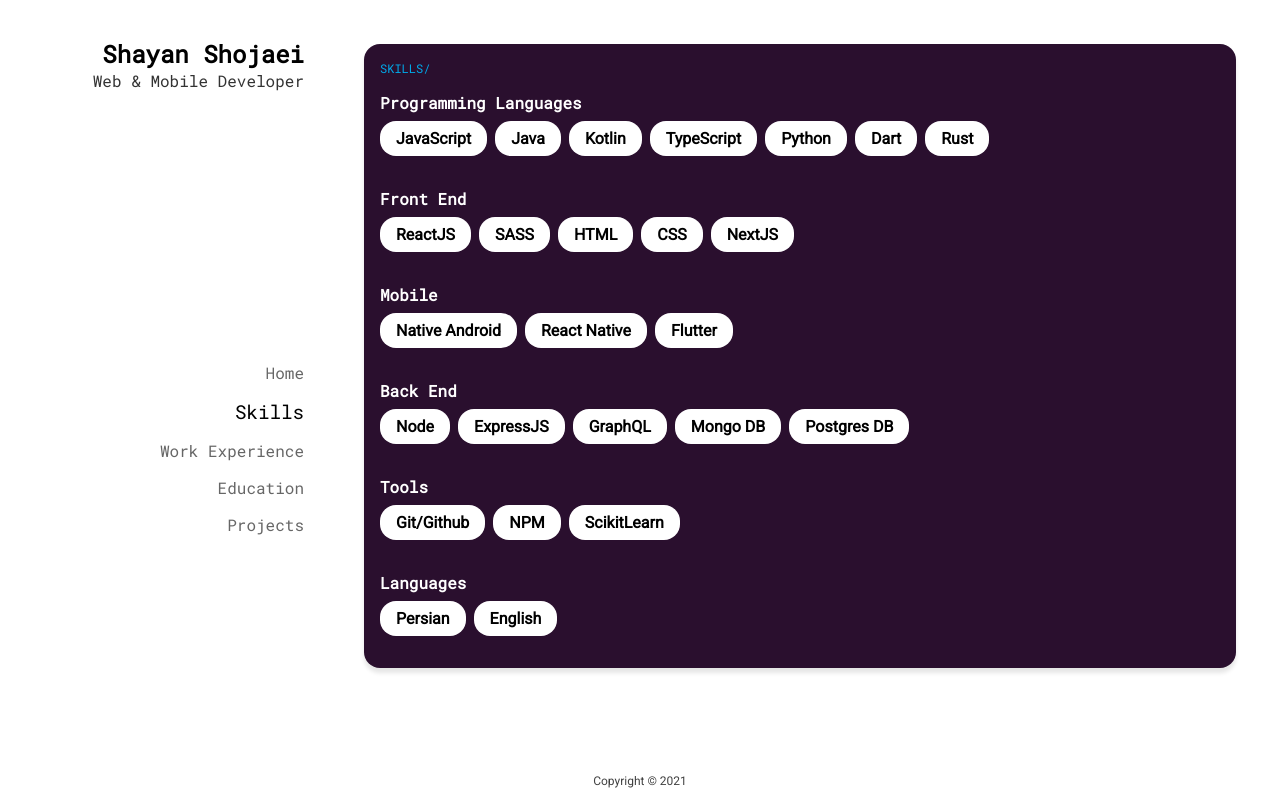
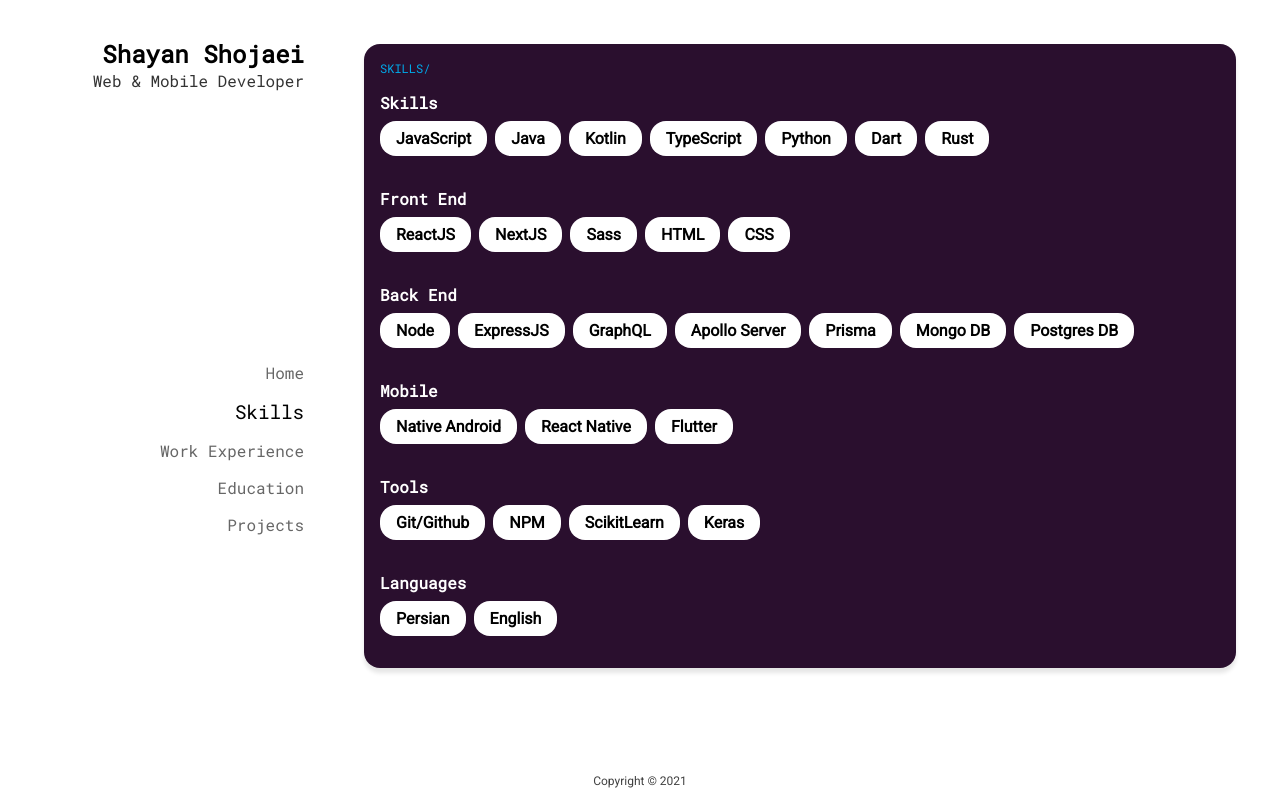
Before and after one commit to shayan-shojaei/portfolio, a React (Create React App) app: page /#/skills in a window 1280 px wide. Built offline with nearby package versions, Linux system fonts and the light colour scheme; the HTML template or start-up script is replaced by a standard one.

Commit message:
fix: extract resources to external json files

```diff
--- a/src/Components/Education/Education.tsx
+++ b/src/Components/Education/Education.tsx
@@ -1,4 +1,13 @@
 import './Education.scss';
+
+import education from '../../resources/education.json';
+
+type EducationType = {
+	title: string;
+	organization: string;
+	startYear: string;
+	endYear: string;
+};
 
 export default function Education() {
 	return (
@@ -7,31 +16,23 @@
 				<span className="page-route">education/</span>
 
 				<section className="education">
-					<EducationItem
-						title="BSc. Computer Science"
-						organization="Kharazmi University"
-						startYear="2020"
-						endYear="Present"
-					/>
+					{education.map((item: EducationType) => (
+						<EducationItem item={item} />
+					))}
 				</section>
 			</div>
 		</div>
 	);
 }
 
-const EducationItem = (props: {
-	title: string;
-	organization: string;
-	startYear: string;
-	endYear: string;
-}) => (
+const EducationItem = ({ item }: { item: EducationType }) => (
 	<article className="education-item">
 		<p>
-			{props.organization}
+			{item.organization}
 			<span>
-				{props.startYear} - {props.endYear}
+				{item.startYear} - {item.endYear}
 			</span>
 		</p>
-		<h3>{props.title}</h3>
+		<h3>{item.title}</h3>
 	</article>
 );
--- a/src/Components/Nav/Nav.scss
+++ b/src/Components/Nav/Nav.scss
@@ -102,8 +102,15 @@
 		transition: max-height 200ms;
 		max-height: 0;
 		overflow: hidden;
-		margin: auto 1rem;
+		margin: auto 0;
 		width: auto;
-		align-self: flex-end;
+		align-self: flex-start;
+		text-align: left;
+	}
+
+	.list-open {
+		padding: 0 1rem;
+		max-height: 350px;
+		margin: auto 0;
 	}
 }
--- a/src/Components/Projects/Projects.tsx
+++ b/src/Components/Projects/Projects.tsx
@@ -1,12 +1,21 @@
 import './Projects.scss';
-import { ProjectProperties, Project, getProjects } from './ProjectsResources';
+import projects from '../../resources/projects.json';
 import Chevron from '../Icons/Chevron';
 import { useState } from 'react';
 import cn from 'classnames';
 import Link from '../Icons/Link';
 import ImagePreview from '../Modals/ImagePreview/ImagePreview';
 
+export interface ProjectProperties {
+	title: string;
+	description: string;
+	type?: string;
+	url?: string;
+	images?: string[];
+}
+
 const initialPreviewImage = { src: '', alt: '' };
+
 export default function Projects() {
 	const [previewImage, setPreviewImage] = useState(initialPreviewImage);
 	return (
@@ -21,11 +30,11 @@
 			<div className="page-content">
 				<span className="page-route">projects/</span>
 				<div className="projects">
-					{getProjects().map((project: Project) => (
+					{projects.map((project: ProjectProperties) => (
 						<ProjectItem
-							project={project.project}
+							project={project}
 							onImageClick={(image) =>
-								setPreviewImage({ src: image, alt: project.project.title })
+								setPreviewImage({ src: image, alt: project.title })
 							}
 						/>
 					))}
--- a/src/Components/Projects/ProjectsResources.tsx
+++ /dev/null
@@ -1,38 +0,0 @@
-export interface ProjectProperties {
-	title: string;
-	description: string;
-	type?: string;
-	url?: string;
-	images?: string[];
-}
-export class Project {
-	constructor(public project: ProjectProperties) {}
-}
-
-export const getProjects = (): Project[] => {
-	const projects: Project[] = [];
-	projects.push(
-		new Project({
-			title: 'Trayl Website',
-			description:
-				'Trayl is an online intercity transportation solution. My task was to create and maintain the front-end side of the website, taking advantage of a GraphQL back-end; The website is also implemented as a PWA for better mobile usage.',
-			url: 'https://trayl.ir',
-			images: [
-				'/images/trayl-1.png',
-				'/images/trayl-2.png',
-				'/images/trayl-3.png',
-			],
-		}),
-		new Project({
-			title: 'Trayl Admin Panel',
-			description:
-				"Trayl's Admin Panel was designed and implemented with ease and speed in mind; Providing the support staff to see data in an organized fashion and finish batches of tasks with the least amout of clicks to get through the app.",
-			images: [
-				'/images/trayl-admin-1.png',
-				'/images/trayl-admin-2.png',
-				'/images/trayl-admin-3.png',
-			],
-		})
-	);
-	return projects;
-};
--- a/src/Components/Skills/Skills.tsx
+++ b/src/Components/Skills/Skills.tsx
@@ -1,39 +1,19 @@
 import './Skills.scss';
+import skillsList from '../../resources/skills.json';
+
+interface Skill {
+	title: string;
+	items: string[];
+}
 
 export default function Skills() {
 	return (
 		<div className="page">
 			<div className="page-content">
 				<span className="page-route">skills/</span>
-				<SkillGroup
-					title="Programming Languages"
-					chips={[
-						'JavaScript',
-						'Java',
-						'Kotlin',
-						'TypeScript',
-						'Python',
-						'Dart',
-						'Rust',
-					]}
-				/>
-				<SkillGroup
-					title="Front End"
-					chips={['ReactJS', 'SASS', 'HTML', 'CSS', 'NextJS']}
-				/>
-				<SkillGroup
-					title="Mobile"
-					chips={['Native Android', 'React Native', 'Flutter']}
-				/>
-				<SkillGroup
-					title="Back End"
-					chips={['Node', 'ExpressJS', 'GraphQL', 'Mongo DB', 'Postgres DB']}
-				/>
-				<SkillGroup
-					title="Tools"
-					chips={['Git/Github', 'NPM', 'ScikitLearn']}
-				/>
-				<SkillGroup title="Languages" chips={['Persian', 'English']} />
+				{skillsList.map((skill: Skill) => (
+					<SkillGroup title={skill.title} chips={skill.items} />
+				))}
 			</div>
 		</div>
 	);
--- /dev/null
+++ b/src/resources/education.json
@@ -0,0 +1,8 @@
+[
+	{
+		"title": "BSc. Computer Science",
+		"organization": "Kharazmi University",
+		"startYear": "2020",
+		"endYear": "Present"
+	}
+]
--- /dev/null
+++ b/src/resources/projects.json
@@ -0,0 +1,21 @@
+[
+	{
+		"title": "Trayl Website",
+		"description": "Trayl is an online intercity transportation solution. My task was to create and maintain the front-end side of the website, taking advantage of a GraphQL back-end; The website is also implemented as a PWA for better mobile usage.",
+		"url": "https://trayl.ir",
+		"images": [
+			"/images/trayl-1.png",
+			"/images/trayl-2.png",
+			"/images/trayl-3.png"
+		]
+	},
+	{
+		"title": "Trayl Admin Panel",
+		"description": "Trayl's Admin Panel was designed and implemented with ease and speed in mind; Providing the support staff to see data in an organized fashion and finish batches of tasks with the least amout of clicks to get through the app.",
+		"images": [
+			"/images/trayl-admin-1.png",
+			"/images/trayl-admin-2.png",
+			"/images/trayl-admin-3.png"
+		]
+	}
+]
--- /dev/null
+++ b/src/resources/skills.json
@@ -0,0 +1,42 @@
+[
+	{
+		"title": "Skills",
+		"items": [
+			"JavaScript",
+			"Java",
+			"Kotlin",
+			"TypeScript",
+			"Python",
+			"Dart",
+			"Rust"
+		]
+	},
+	{
+		"title": "Front End",
+		"items": ["ReactJS", "NextJS", "Sass", "HTML", "CSS"]
+	},
+	{
+		"title": "Back End",
+		"items": [
+			"Node",
+			"ExpressJS",
+			"GraphQL",
+			"Apollo Server",
+			"Prisma",
+			"Mongo DB",
+			"Postgres DB"
+		]
+	},
+	{
+		"title": "Mobile",
+		"items": ["Native Android", "React Native", "Flutter"]
+	},
+	{
+		"title": "Tools",
+		"items": ["Git/Github", "NPM", "ScikitLearn", "Keras"]
+	},
+	{
+		"title": "Languages",
+		"items": ["Persian", "English"]
+	}
+]
```
Also changed, not shown: 21 other files (tests, documents, lock files or other folders).
